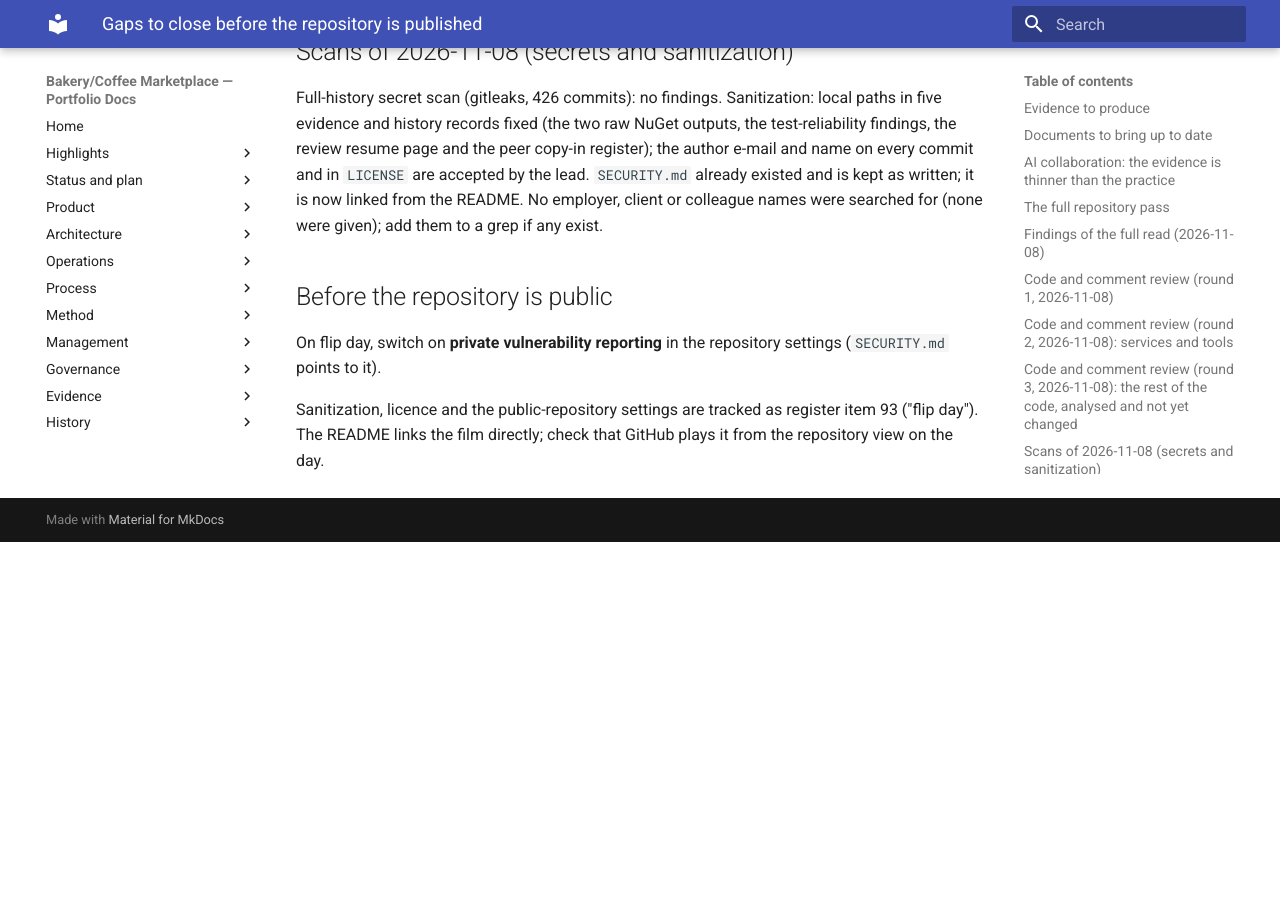
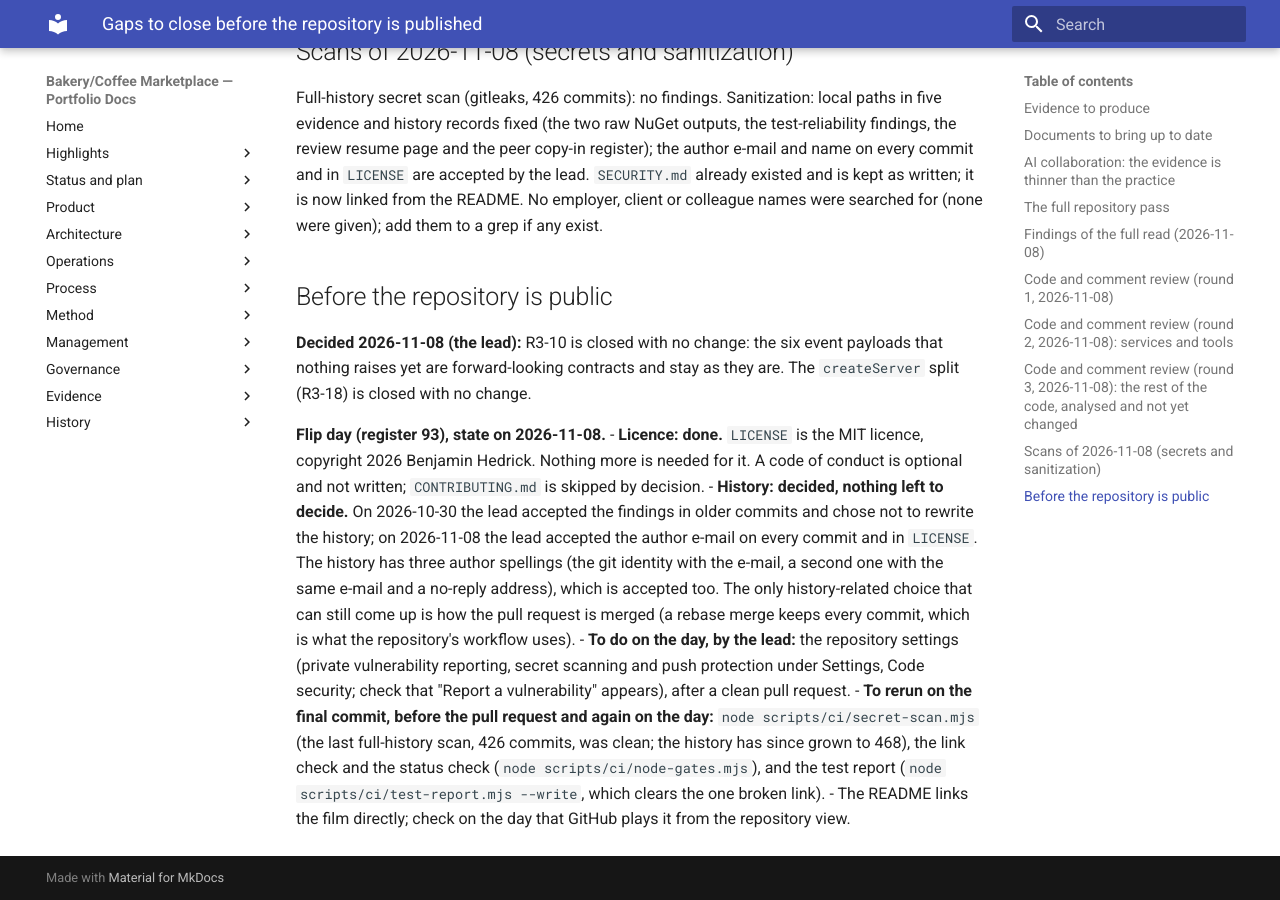
Before and after one commit to benjamin-hedrick/bakery-marketplace, an MkDocs documentation site: the page built from docs/governance/pre-publish-gaps.md, in a window 1280 px wide and 900 px high, scrolled down 18834 px. Built offline with MkDocs 1.6.1 and Material for MkDocs 9.7.7, drawn with Linux system fonts in a browser that asks for light colours; before the commit the page ends 19376 px from its top, so only the background shows below that.

Commit message:
Pre-publish gaps: R3-10 and the createServer split closed by decision; flip-day state recorded (licence done, history decided, what remains) (register 93)
Co-Authored-By: Claude Sonnet 5.5 <noreply@anthropic.com>

```diff
--- a/docs/governance/pre-publish-gaps.md
+++ b/docs/governance/pre-publish-gaps.md
@@ -155,6 +155,11 @@ Full-history secret scan (gitleaks, 426 commits): no findings. Sanitization: loc
 
 ## Before the repository is public
 
-On flip day, switch on **private vulnerability reporting** in the repository settings (`SECURITY.md` points to it).
+**Decided 2026-11-08 (the lead):** R3-10 is closed with no change: the six event payloads that nothing raises yet are forward-looking contracts and stay as they are. The `createServer` split (R3-18) is closed with no change.
 
-Sanitization, licence and the public-repository settings are tracked as register item 93 ("flip day"). The README links the film directly; check that GitHub plays it from the repository view on the day.
+**Flip day (register 93), state on 2026-11-08.**
+- **Licence: done.** `LICENSE` is the MIT licence, copyright 2026 Benjamin Hedrick. Nothing more is needed for it. A code of conduct is optional and not written; `CONTRIBUTING.md` is skipped by decision.
+- **History: decided, nothing left to decide.** On 2026-10-30 the lead accepted the findings in older commits and chose not to rewrite the history; on 2026-11-08 the lead accepted the author e-mail on every commit and in `LICENSE`. The history has three author spellings (the git identity with the e-mail, a second one with the same e-mail and a no-reply address), which is accepted too. The only history-related choice that can still come up is how the pull request is merged (a rebase merge keeps every commit, which is what the repository's workflow uses).
+- **To do on the day, by the lead:** the repository settings (private vulnerability reporting, secret scanning and push protection under Settings, Code security; check that "Report a vulnerability" appears), after a clean pull request.
+- **To rerun on the final commit, before the pull request and again on the day:** `node scripts/ci/secret-scan.mjs` (the last full-history scan, 426 commits, was clean; the history has since grown to 468), the link check and the status check (`node scripts/ci/node-gates.mjs`), and the test report (`node scripts/ci/test-report.mjs --write`, which clears the one broken link).
+- The README links the film directly; check on the day that GitHub plays it from the repository view.
```
